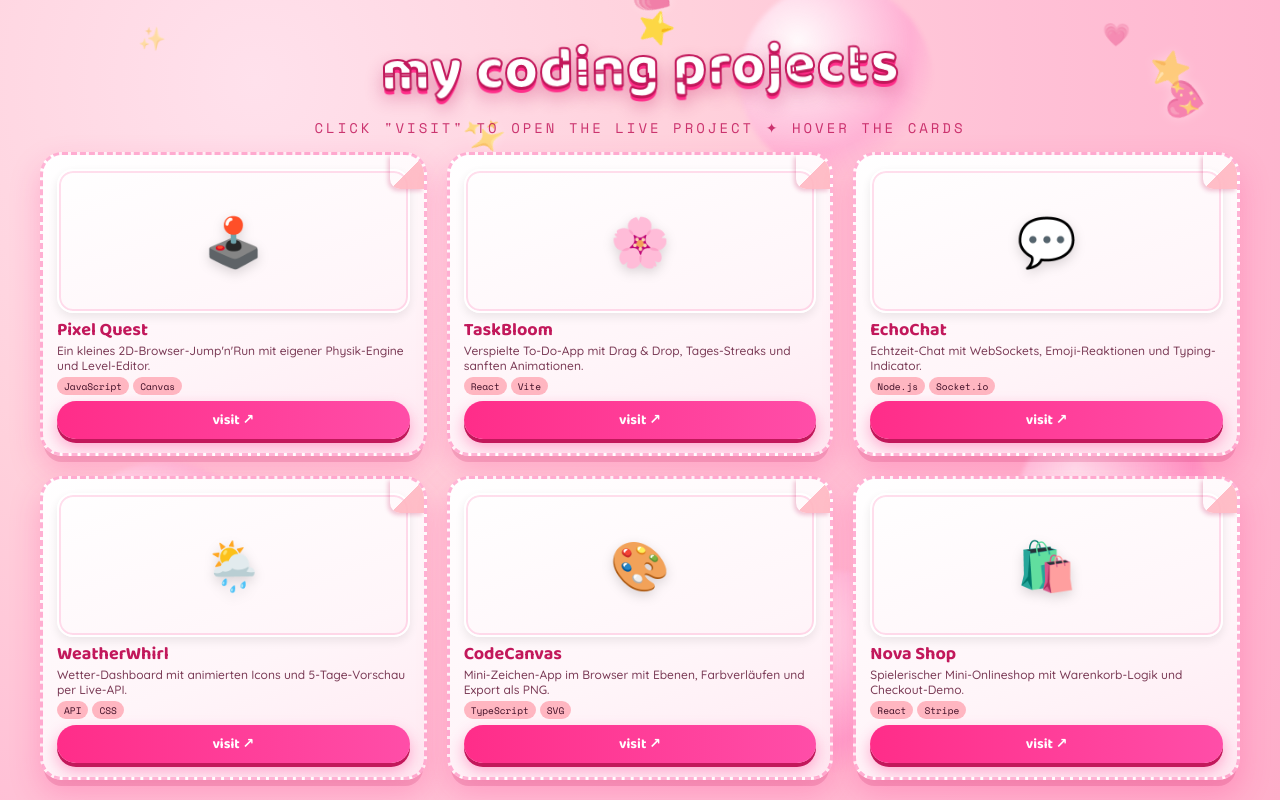
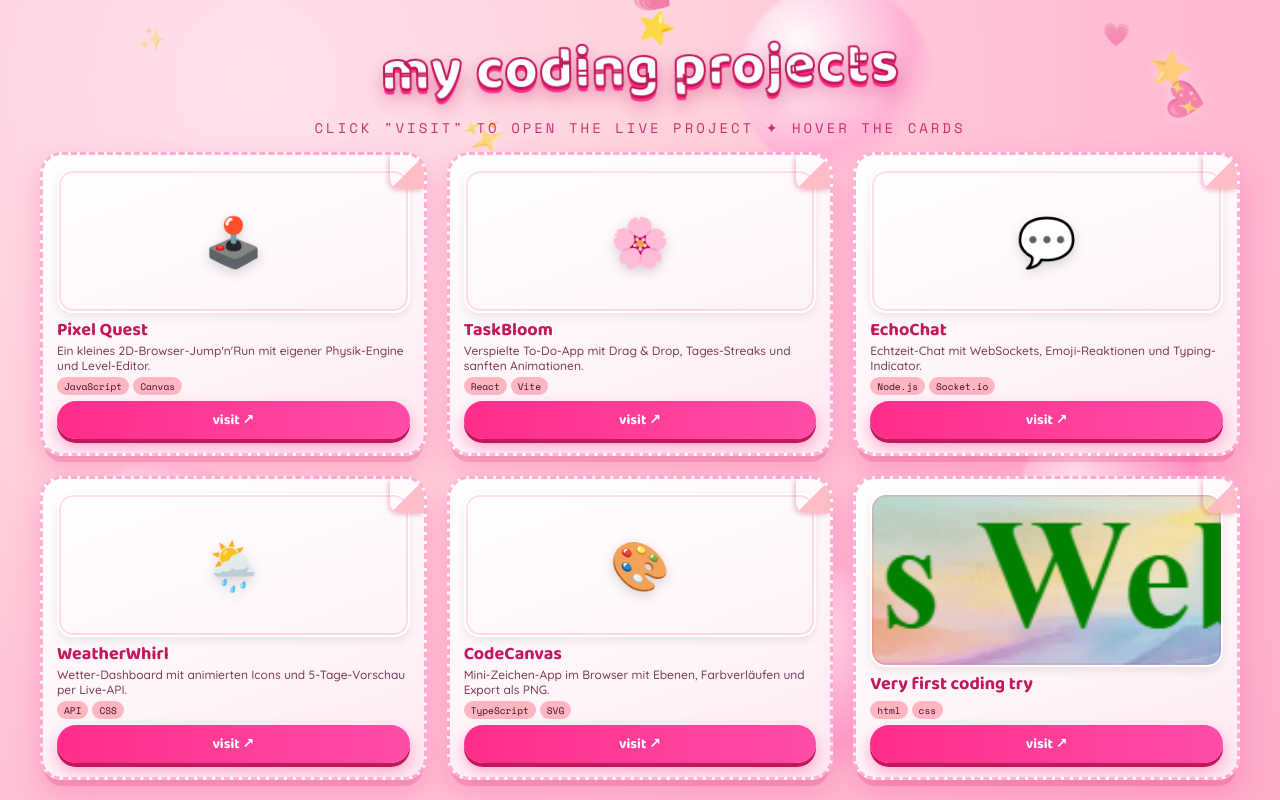
Before and after one commit to Jojokitten/PORTFOLIO_WEBSITE_67, a plain HTML site: page portfolio.html in a window 1280 px wide. Drawn offline with nearby package versions, Linux system fonts and the light colour scheme.

Commit message:
Add files via upload

```diff
--- a/portfolio.html
+++ b/portfolio.html
@@ -367,12 +367,12 @@
       url: "#"
     },
     {
-      title: "Nova Shop",
-      desc: "Spielerischer Mini-Onlineshop mit Warenkorb-Logik und Checkout-Demo.",
-      tags: ["React", "Stripe"],
-      image: "",
+      title: "Very first coding try",
+      desc: "",
+      tags: ["html", "css"],
+      image: "img_Website_Preview_Jojos-Web.png",
       emoji: "🛍️",
-      url: "#"
+      url: "https://jojokitten.github.io/first_Website_for_Portfolio1/"
     }
   ];
 
```
Also changed, not shown: img_Website_Preview_Jojos-Web.png (added).
